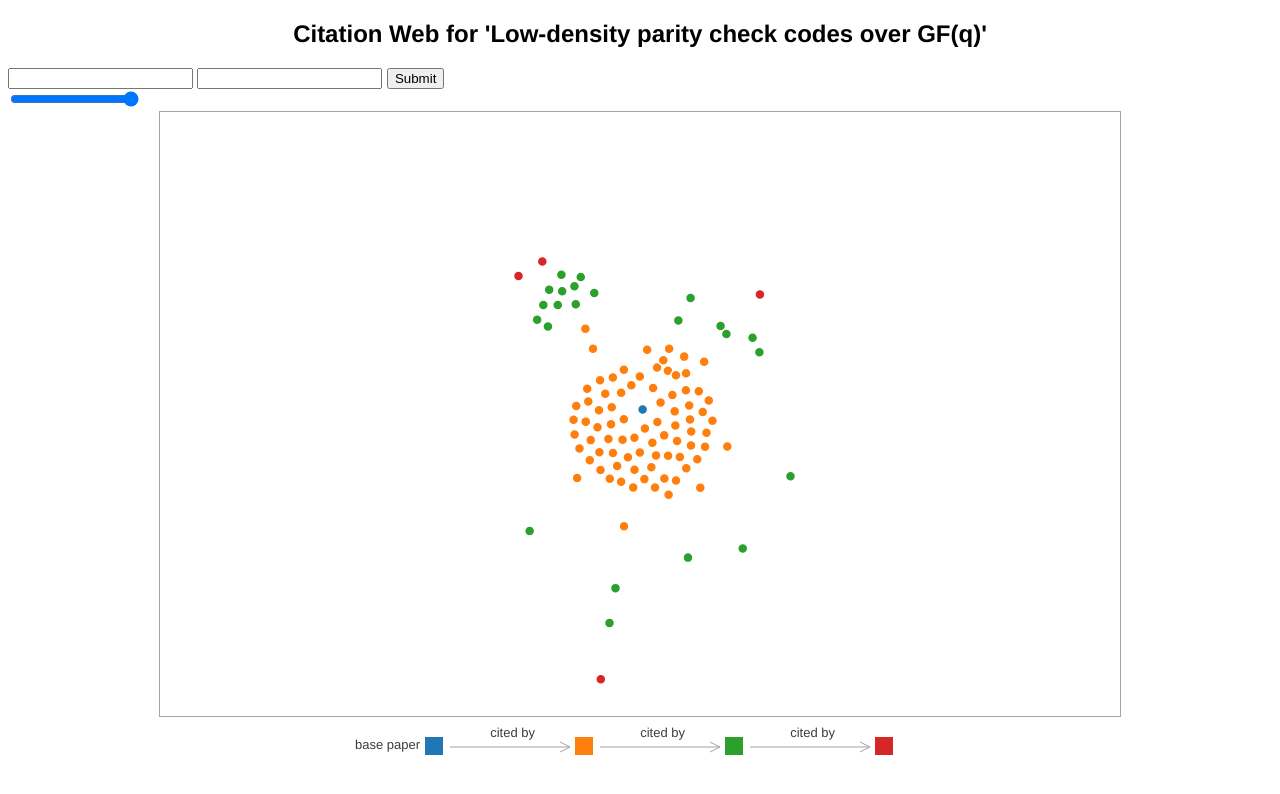
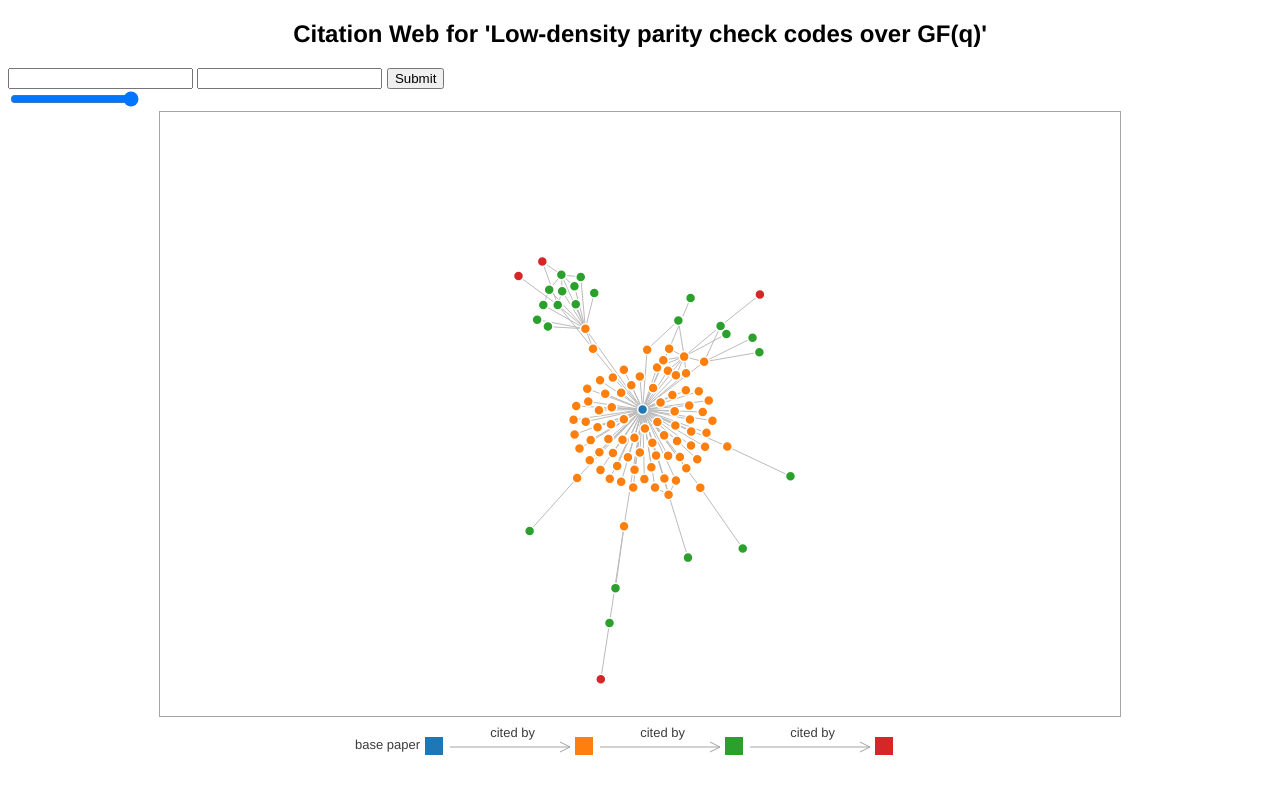
Before and after one commit to AngShiYa/cs3219-d3, a website: page 4-forcegraph.html in a window 1280 px wide. Drawn offline with Linux system fonts and the light colour scheme.

Commit message:
Fix force graph

```diff
--- a/4-forcegraph.html
+++ b/4-forcegraph.html
@@ -137,8 +137,9 @@
 	    .force("charge", d3.forceManyBody())
 	    .force("center", d3.forceCenter(width / 2, height / 2));
 
-    var node = g.selectAll(".node");
-    var link = g.selectAll(".link");
+        var link = g.append("g").selectAll(".link");
+    var node = g.append("g").selectAll(".node");
+    var links, nodes;
 
 	d3.json("data/4-Low-density parity check codes over GF(q)-web.json", function(error, graph) {
 	 	if (error) throw error;
@@ -154,6 +155,9 @@
             link.target = nodeById.get(link.target);
         });
 
+        links = graph.links;
+        nodes = graph.nodes;
+
 	 	// slider
 	    d3.select("#slider").append("input")
 	        .attr("type", "range")
@@ -165,15 +169,15 @@
 
 	    function update() {
 			selectedYear = document.getElementById("yearSlider").value;
-            var useNodes = graph.nodes.filter(function(d) { return d.year <= selectedYear; });
-            var useLinks = graph.links.filter(function(d) {
-                return useNodes.some(item => item.id == d.source.id) &&
-                    useNodes.some(item => item.id == d.target.id);
+            nodes = graph.nodes.filter(function(d) { return d.year <= selectedYear; });
+            links = graph.links.filter(function(d) {
+                return nodes.some(item => item.id == d.source.id) &&
+                    nodes.some(item => item.id == d.target.id);
             });
-			restart(useNodes, useLinks);
+			restart();
 		}
 
-        restart(graph.nodes, graph.links);
+        restart();
 
         var svg2 = d3.select("#legendarea").append("svg")
             .attr("width", 960)
@@ -210,20 +214,17 @@
 
 	});
 
-	function restart(useNodes, useLinks) {
-        var bilinks = [];
-	  	useLinks.forEach(function(link) {
-            bilinks.push([link.source, link.target]);
-	  	});
-
-	  	link = link.data(bilinks);
+	function restart() {
+	  	link = link.data(links);
 	    link.exit().remove();
 	    link = link.enter().append("line")
+            .merge(link)
 	      	.attr("class", "link");
 
-	    node = node.data(useNodes.filter(function(d) { return d.id; }));
+	    node = node.data(nodes);
 	    node.exit().remove();
 	    node = node.enter().append("circle")
+            .merge(node)
 	      	.attr("class", "node")
 	      	.attr("r", radius)
 	      	.attr("fill", function(d) { return color(d.group); })
@@ -235,22 +236,21 @@
 	          	.on("end", dragended));
 
 	    simulation
-	      	.nodes(useNodes)
+	      	.nodes(nodes)
 	      	.on("tick", ticked);
 
 	  	simulation.force("link")
-	      	.links(useLinks);
+	      	.links(links);
+
+        simulation.alpha(1).restart();
 
 	  	function ticked() {
-	    	link.attr("d", positionLink);
+            link.attr("x1", function(d) { return d.source.x; })
+                .attr("y1", function(d) { return d.source.y; })
+                .attr("x2", function(d) { return d.target.x; })
+                .attr("y2", function(d) { return d.target.y; });
 	    	node.attr("transform", positionNode);
 	  	}
-	}
-
-
-	function positionLink(d) {
-	  	return "M" + d[0].x + "," + d[0].y
-            + "S" + d[1].x + "," + d[1].y;
 	}
 
 	function positionNode(d) {
```
